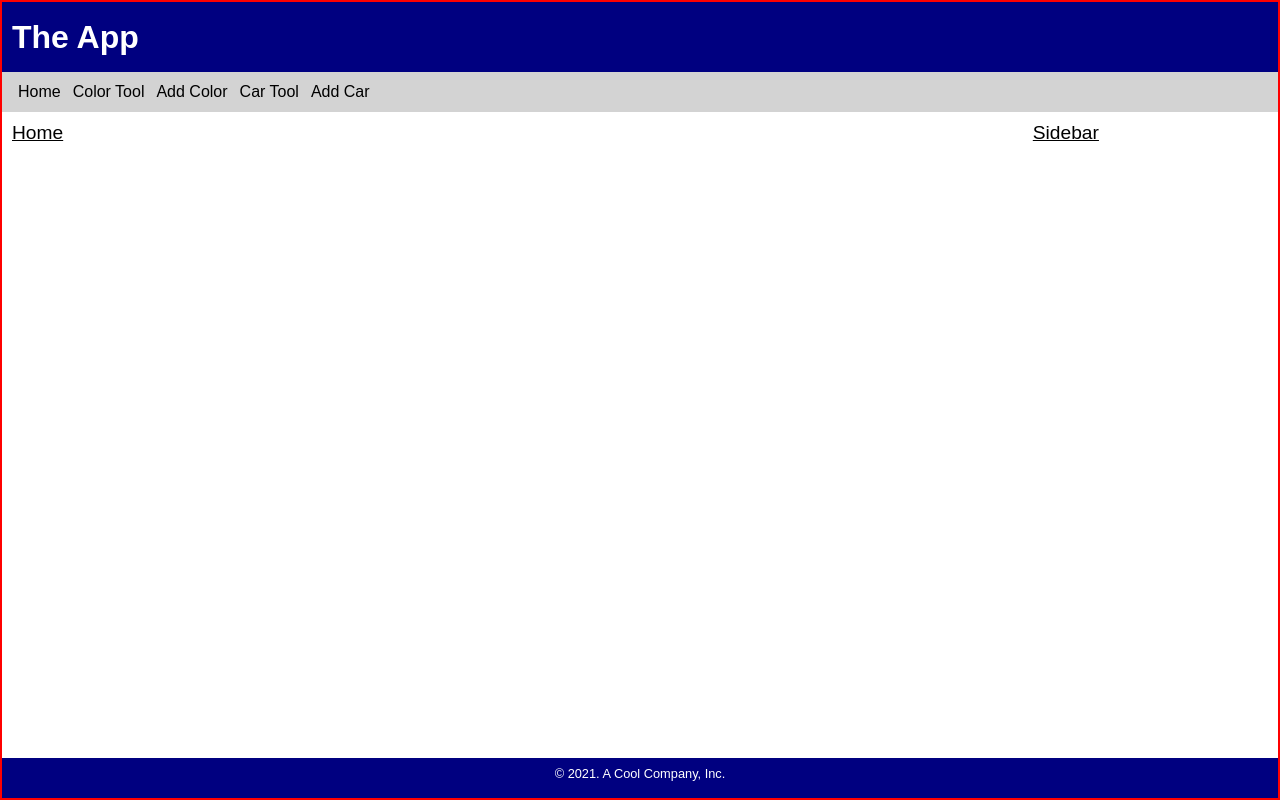
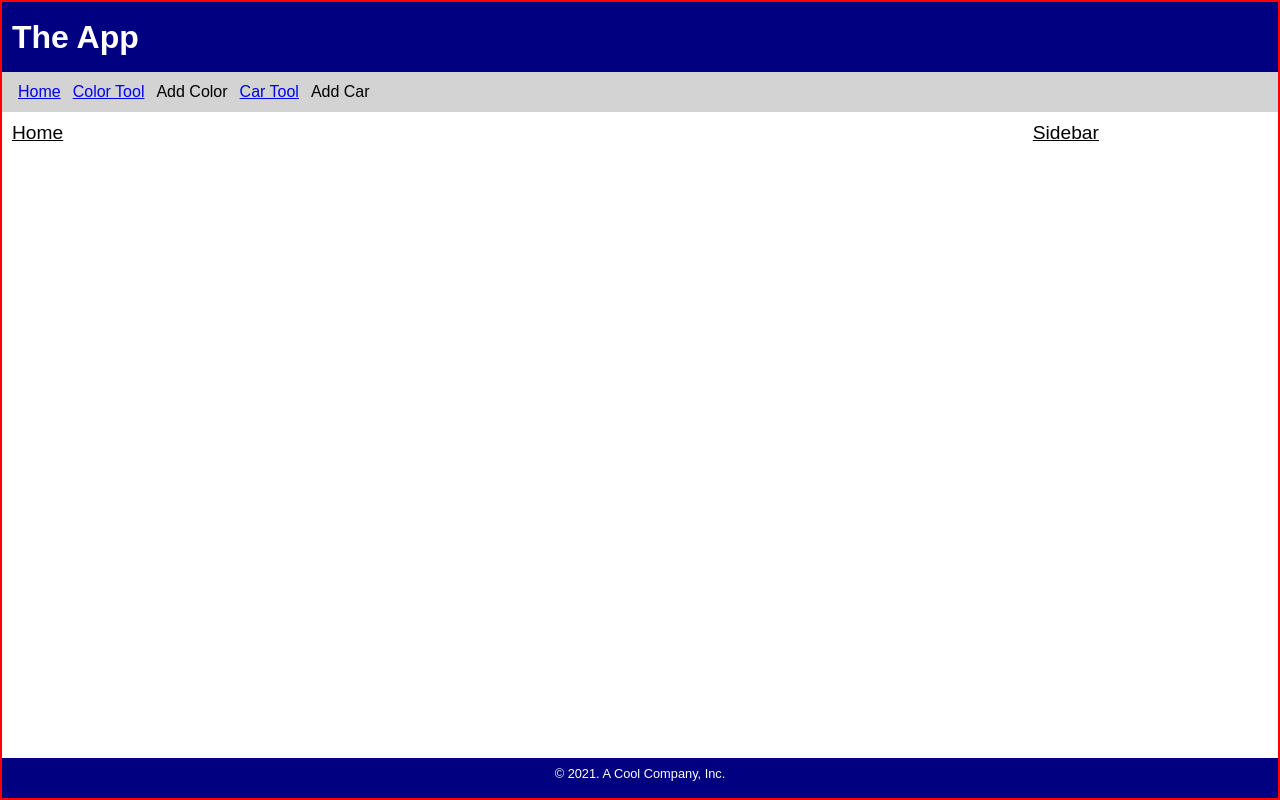
Before and after one commit to t4d-classes/bootcamp_02012021, a React (Create React App) app in the folder demo-app/: page / in a window 1280 px wide. Built offline with nearby package versions, Linux system fonts and the light colour scheme.

Commit message:
add code demos

```diff
--- a/demo-app/src/components/Menu.js
+++ b/demo-app/src/components/Menu.js
@@ -1,11 +1,19 @@
+import { Link } from 'react-router-dom';
+
 export const Menu = () => {
   return (
     <nav>
       <ul>
-        <li>Home</li>
-        <li>Color Tool</li>
+        <li>
+          <Link to="/">Home</Link>
+        </li>
+        <li>
+          <Link to="/color-tool">Color Tool</Link>
+        </li>
         <li>Add Color</li>
-        <li>Car Tool</li>
+        <li>
+          <Link to="/car-tool">Car Tool</Link>
+        </li>
         <li>Add Car</li>
       </ul>
     </nav>
--- a/demo-app/src/index.js
+++ b/demo-app/src/index.js
@@ -1,4 +1,5 @@
 import { render } from 'react-dom';
+import { BrowserRouter as Router, Switch, Route } from 'react-router-dom';
 
 import { useColorToolStore } from './hooks/useColorToolStore';
 import { useCarToolStore } from './hooks/useCarToolStore';
@@ -63,16 +64,28 @@ const CarToolApp = () => {
 };
 
 render(
+  <Router>
     <Layout>
       <ToolHeader headerText="The App" />
       <Menu />
       <main>
+        <Switch>
+          <Route path="/color-tool">
+            <ColorToolApp />
+          </Route>
+          <Route path="/car-tool">
+            <CarToolApp />
+          </Route>
+          <Route path="/" exact>
             <Home />
+          </Route>
+        </Switch>
       </main>
       <aside>
         <Sidebar />
       </aside>
       <ToolFooter companyName="A Cool Company, Inc." />
-  </Layout>,
+    </Layout>
+  </Router>,
   document.querySelector('#root'),
 );
```
Also changed, not shown: demo-app/exercises/exercise-16.md (added, +13 -0 lines), 1 other file (tests, documents, lock files or other folders). Lines whose indentation alone changed are shown as unchanged.
